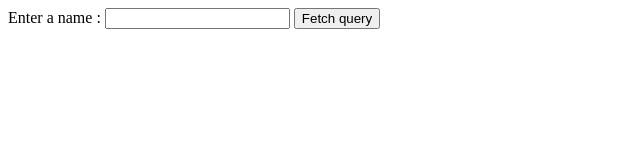
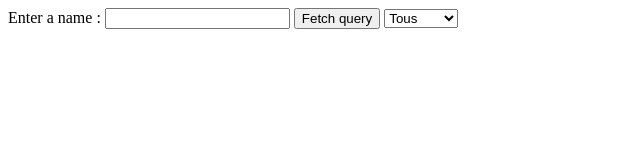
Before and after one commit to DelphineLecorney/AsynchroneExercice2, a plain HTML site: page index.html in a window 1280 px wide. Shown: the whole page, without its empty margins (0-640 px from the left). Drawn offline with Linux system fonts and the light colour scheme.

Commit message:
Add button select HTML

```diff
--- a/index.html
+++ b/index.html
@@ -1,5 +1,6 @@
 <!DOCTYPE html>
 <html lang="en">
+
 <head>
     <meta charset="UTF-8">
     <meta http-equiv="X-UA-Compatible" content="IE=edge">
@@ -7,15 +8,23 @@
     <script src="script.js" defer></script>
     <title>AsynchroneExercice2</title>
 </head>
+
 <body>
-<section class="section">
-<label for="name">Enter a name :</label>
-<input type="text" id="name" name="name" required>
+    <section class="section">
+        <label for="name">Enter a name :</label>
+        <input type="text" id="name" name="name" required>
 
-<button class="section-button">Fetch query</button>
+        <button class="section-button">Fetch query</button>
 
+        <select id="sort-select">
+            <option value="Tous">Tous</option>
+            <option value="Belgique">Belgique</option>
+            <option value="France">France</option>
+            <option value="Italy">Italy</option>
+        </select>
 
-</section>
+    </section>
 
 </body>
+
 </html>
```
Also changed, not shown: script.js (line endings or trailing spaces).
